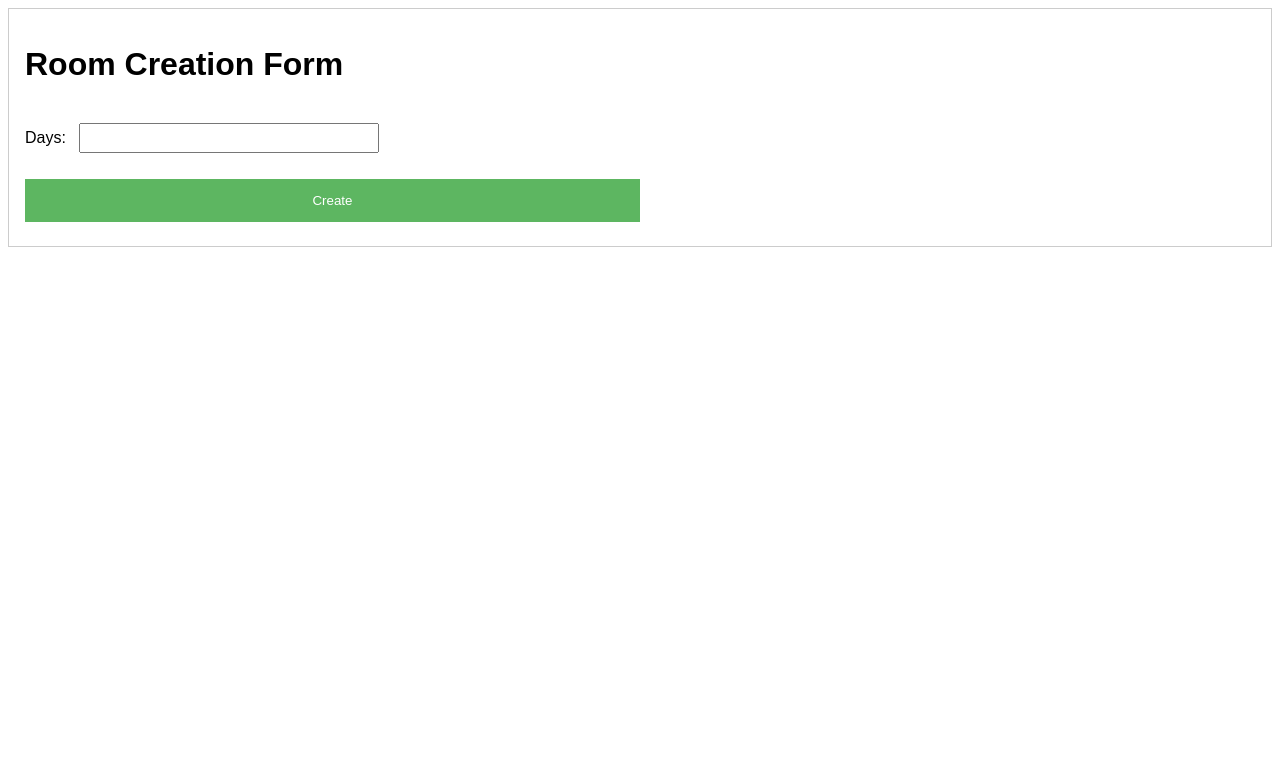
After one commit to namanmanish/Dbms, a Django app: page /book/change in a window 1280 px wide. The commit adds this page. Shown: the top 783 px of the page. Run offline with Django 3.2, Linux system fonts and the light colour scheme; a user stored in the database is signed in.

Commit message:
Added room addition and test cases for apis

```diff
--- a/fossee/roombooking/book/admin.py
+++ b/fossee/roombooking/book/admin.py
@@ -5,3 +5,4 @@ admin.site.register(Room)
 admin.site.register(Time_slots)
 admin.site.register(Bookings)
 admin.site.register(dependent)
+admin.site.register(advance)
--- a/fossee/roombooking/book/forms.py
+++ b/fossee/roombooking/book/forms.py
@@ -13,3 +13,11 @@ class bookings_form(forms.Form):
         MY_CHOICES += ((i.pk, str(i.int_time)+' -- '+str(i.end_time)),)
     date=forms.DateField()
     time_slot=forms.ChoiceField(choices=MY_CHOICES)
+
+
+class room_form(forms.Form):
+    name=forms.CharField(max_length=25)
+
+
+class max_d(forms.Form):
+    days=forms.IntegerField()
--- a/fossee/roombooking/book/models.py
+++ b/fossee/roombooking/book/models.py
@@ -20,3 +20,6 @@ class Bookings(models.Model):
 class dependent(models.Model):
     date=models.DateField()
     time_slot=models.ForeignKey(Time_slots,on_delete=models.CASCADE)
+
+class advance(models.Model):
+    no_days=models.IntegerField()
--- a/fossee/roombooking/book/templates/book/book_form.html
+++ b/fossee/roombooking/book/templates/book/book_form.html
@@ -7,7 +7,7 @@
     <script src="https://code.jquery.com/ui/1.12.1/jquery-ui.js"></script>
     <script>
         $( function() {
-        $( "#id_date" ).datepicker({ dateFormat: 'yy-mm-dd' });
+        $( "#id_date" ).datepicker({ dateFormat: 'yy-mm-dd', minDate: 0, maxDate: "{{ max }}" });
         } );
         $(document).on("change", "#id_date", function () {
         date=this.value;
--- /dev/null
+++ b/fossee/roombooking/book/templates/book/change_days.html
@@ -0,0 +1,20 @@
+{% load static %}
+<head>
+  <meta charset="utf-8">
+  <link rel="stylesheet" type="text/css" href="{% static 'login/signup.css' %}">
+</head>
+<body>
+  <form method="post" style="border:1px solid #ccc">
+      {% csrf_token %}
+    <div class="container">
+      <h1>Room Creation Form</h1>
+      <br>
+      <label for="id_days">Days:</label>&nbsp;&nbsp;
+      <input type="number" name="days" required id="id_days" style="width: 300px; height: 30px;">
+      <br><br>
+      <div class="clearfix">
+        <button type="submit" class="signupbtn">Create</button>
+      </div>
+    </div>
+  </form>
+</body>
--- a/fossee/roombooking/book/templates/book/m_home.html
+++ b/fossee/roombooking/book/templates/book/m_home.html
@@ -56,6 +56,7 @@
 
 <div class="sidenav">
     <a href="/book/">Home</a>
+    <a href="/book/new/room">Add Room</a>
     <a href="/book/new/slot">Create new time slot</a>
     <a href="/book/edit/slots">Edit Time slots</a>
     <a href="/user/logout">Logout</a>
--- a/fossee/roombooking/book/templates/book/time_slot.html
+++ b/fossee/roombooking/book/templates/book/time_slot.html
@@ -65,6 +65,7 @@
 </script>
 <div class="sidenav">
     <a href="/book/">Home</a>
+    <a href="/book/new/room">Add Room</a>
     <a href="/book/new/slot">Create new time slot</a>
     <a href="/book/edit/slots">Edit Time slots</a>
     <a href="/user/logout">Logout</a>
--- a/fossee/roombooking/book/urls.py
+++ b/fossee/roombooking/book/urls.py
@@ -15,4 +15,6 @@ urlpatterns = [
     path('ajax/slot',views.ajaxs),
     path('cancle/<int:id>',views.cancles),
     path('api',views.slot_api),
+    path('new/room',views.add_room),
+    path('change',views.change_days),
 ]
--- a/fossee/roombooking/book/views.py
+++ b/fossee/roombooking/book/views.py
@@ -10,7 +10,6 @@ import json
 from django.http import JsonResponse
 from django.views.decorators.csrf import csrf_exempt
 
-number_days=10  #Number of days prior which the booking can be done
 
 def slot(request):
     if not request.user.is_manager:
@@ -28,7 +27,7 @@ def slot(request):
             else:
                 messages.MessageFailure(request, 'Not created')
         form=time_slot_form()
-        x=datetime.datetime.now().date()+datetime.timedelta(days=number_days)
+        x=datetime.datetime.now().date()+datetime.timedelta(days=advance.objects.get(pk=1).no_days)
         context={'form':form,'x':x}
         return render(request,'book/slot_form.html',context)
 
@@ -100,7 +99,7 @@ def book(request):
                 print(form)
                 messages.MessageFailure(request, 'Not created')
         form=bookings_form()
-        context={'form':form}
+        context={'form':form,'max':advance.objects.get(pk=1).no_days}
         return render(request,'book/book_form.html',context)
     else:
         return HttpResponse('<h1>Manager</h1>')
@@ -172,7 +171,7 @@ def desc(request):
         time=[]
         for i in x:
             time.append(i.time_slot)
-        x=datetime.datetime.now().date()+datetime.timedelta(days=number_days)
+        x=datetime.datetime.now().date()+datetime.timedelta(days=advance.objects.get(pk=1).no_days)
         context={'time':time,'date1':datetime.datetime.now().date(),'date2':x}
         return render(request,'book/time_slot.html',context)
 
@@ -185,21 +184,21 @@ def edits(request,id):
                 end_time=form.cleaned_data["end_time"]
                 obj=Time_slots.objects.create(int_time=ini_time,end_time=end_time)
                 obj.save()
-                x=datetime.datetime.now().date()+datetime.timedelta(days=number_days)
+                x=datetime.datetime.now().date()+datetime.timedelta(days=advance.objects.get(pk=1).no_days)
                 for i in Time_slots.objects.all():
                     if not i.pk==id:
                         dependent.objects.create(date=x,time_slot=i).save()
                 messages.success(request, "Slot successfully added")
                 return redirect('/book/edit/slots')
         slot=Time_slots.objects.get(pk=id)
-        x=datetime.datetime.now().date()+datetime.timedelta(days=number_days)
+        x=datetime.datetime.now().date()+datetime.timedelta(days=advance.objects.get(pk=1).no_days)
         print(x)
         form=time_slot_form()
         context={'form':form,'x':x,'in':slot.int_time,'out':slot.end_time}
         return render(request,'book/slot_form.html',context)
 
 def cancles(request,id):
-    x1=datetime.datetime.now().date()+datetime.timedelta(days=number_days)
+    x1=datetime.datetime.now().date()+datetime.timedelta(days=advance.objects.get(pk=1).no_days)
     dep=dependent.objects.all()
     for i in range(len(dep)):
         if datetime.datetime.now().date()<(dep[i].date):
@@ -231,9 +230,41 @@ def ajaxs(request):
     context={'a':a}
     return JsonResponse(context)
 
+def add_room(request):
+    if request.user.is_manager:
+        if request.method=="POST":
+            form=room_form(request.POST)
+            if form.is_valid():
+                name=form.cleaned_data["name"]
+                Room.objects.create(name=name).save()
+                return redirect('/book/')
+        form=room_form()
+        contex={'form':form}
+        return render(request,'book/add_room.html',contex)
+    else:
+        return HttpResponse('<h1>Customer</h1>')
+
+def change_days(request):
+    if request.user.is_manager:
+        if request.method=="POST":
+            form=max_d(request.POST)
+            if form.is_valid():
+                days=form.cleaned_data["days"]
+                obj=advance.objects.get(pk=1)
+                obj.no_days=days
+                obj.save()
+                return redirect('/book/')
+        form=max_d()
+        contex={'form':form}
+        return render(request,'book/change_days.html',contex)
+    else:
+        return HttpResponse('<h1>Customer</h1>')
+
+
 @csrf_exempt
 def slot_api(request):
     if request.method=="POST":
+        print(request.body)
         data=request.body.decode('utf-8')
         received_json_data = json.loads(data)
         time1=received_json_data["int_time"]
@@ -241,3 +272,13 @@ def slot_api(request):
         x=Time_slots.objects.create(int_time=time1,end_time=time2)
         x.save()
         return JsonResponse({'begin':x.int_time,'end':x.end_time})
+    else:
+        data=Time_slots.objects.all()
+        a=[]
+        b={}
+        for i in data:
+            b["start"]=i.int_time
+            b["end"]=i.end_time
+            a.append(b)
+            b={}
+        return JsonResponse({'a':a})
```
Also changed, not shown: fossee/roombooking/book/templates/book/add_room.html (added, +18 -0 lines), fossee/roombooking/book/tests.py (+14 -0 lines), fossee/roombooking/book/migrations/0008_auto_20200310_0407.py (added), fossee/roombooking/db.sqlite3.
